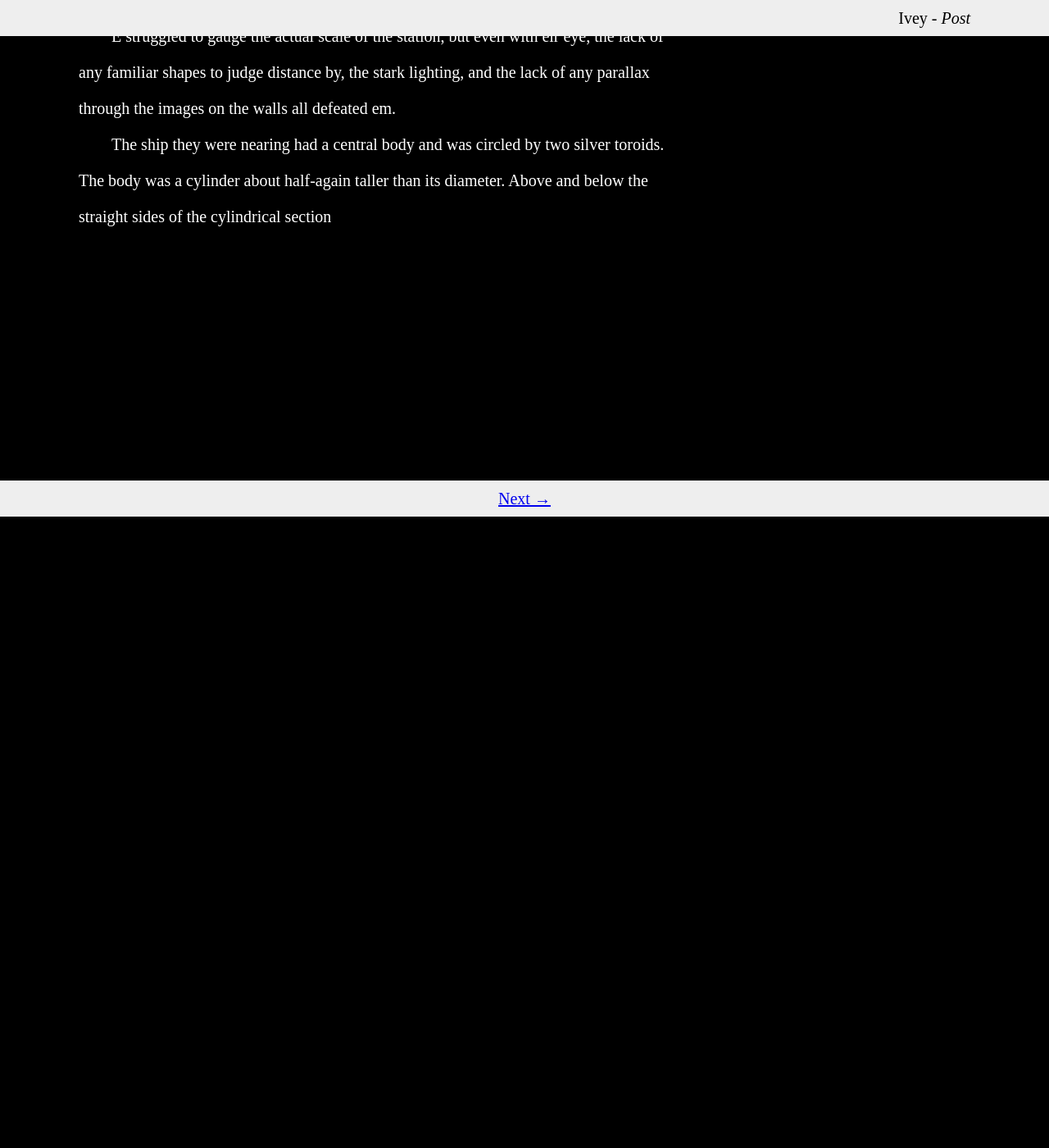
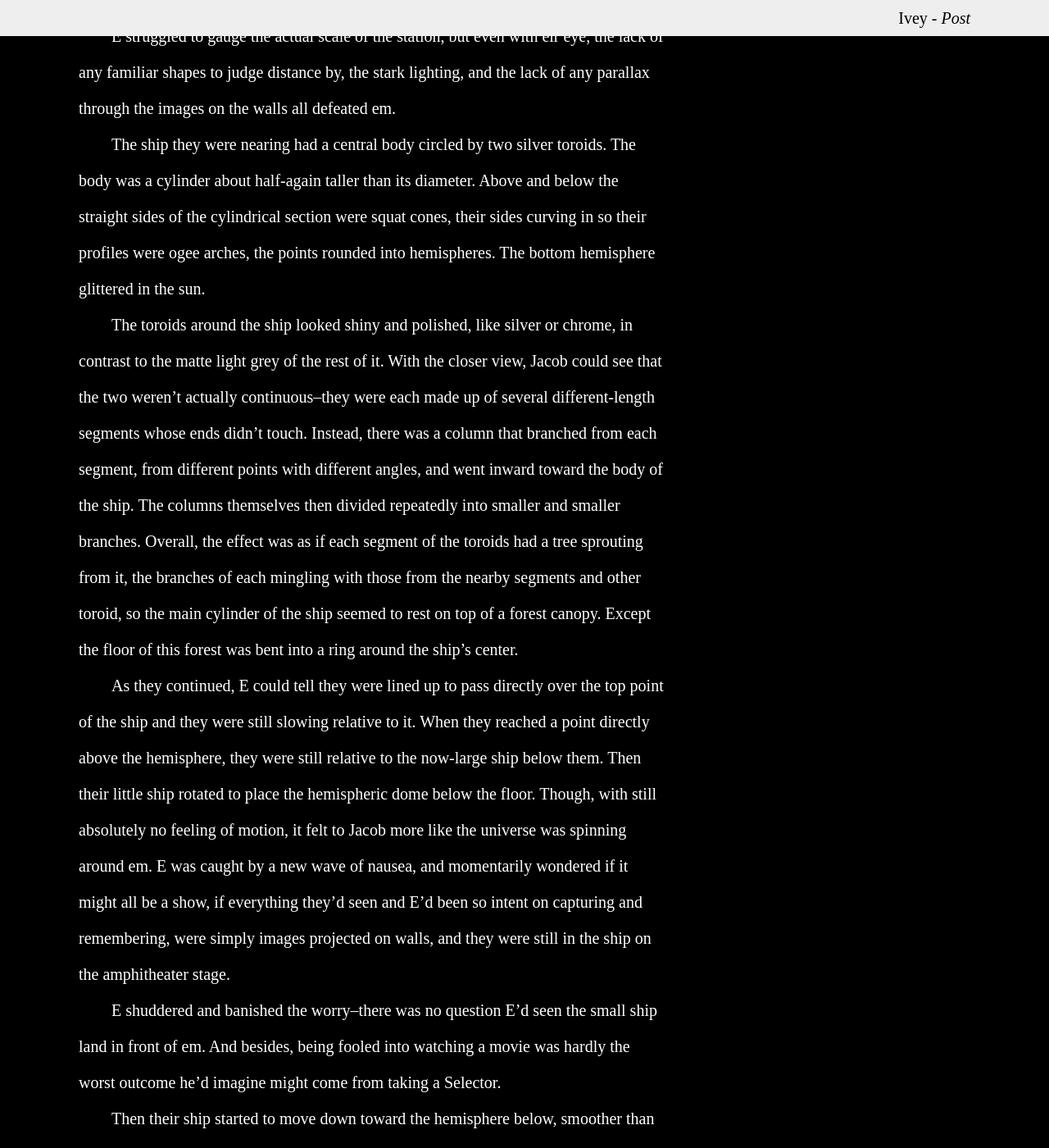
Before and after one commit to gleneivey/post-novel, a Jekyll site: the page built from docs/8.md, in a window 1280 px wide and 1400 px high, scrolled down 13453 px. Shown: the whole window at 82% size. Built offline with Jekyll 4.4.1, drawn with Linux system fonts in a browser that asks for light colours; our own code applies the rules of GitHub Pages for plain Markdown files; before the commit the page ends 14083 px from its top, so only the background shows below that; some of the changed text lies outside the part shown.

Commit message:
18228 words. In the landing bay

```diff
--- a/docs/8.md
+++ b/docs/8.md
@@ -386,9 +386,9 @@ E stood up, stretched eir arms, and walked until E was under the
 bright spot on the ceiling.  E put eir arm up, tried to make two
 circles with eir hand so that the silver spot was in the center, and
 then slashed eir arm out to the side.  Nothing happened.  E glanced
-around--Jacob wasn't paying attention to em, and the Chaiken were
-watching em but inscrutable.  E repeated the performance, and still
-there was no change in the ceiling's image.
+around--Jacob wasn't paying attention to em.  The Chaiken were
+watching em, but eir faces were unreadable.  E repeated the
+performance, and still there was no change in the ceiling's image.
 
 "Near sigil," said the Chaiken lying a meter from Trace.  "May circle
 opposite, end fold hand."
@@ -424,21 +424,90 @@ drawing.  E'a realized that E'a'd become a subject.
 *****
 
 It took them another twenty minutes to reach the station and the other
-ship.  Their ship had turned a few minutes before, shifting their
-destination from ceiling to floor, and begun firing its engines
-again.  They were closing in on the ship Trace had spotted near the
-top of the station.  Looking toward the planet, the great X stretched
-down below them for klicks.  As they'd approached, Jacob noticed that
-there was some light scaffolding or cables spanning the distance
-between the bottom of the X and inside surface of the round cap, about
-twice the width of one of the X's arms.
+ship.  Their ship had turned a few minutes before, shifting the view
+of their destination from ceiling to floor, and begun firing its
+engines again.  They were closing in on the ship Trace had spotted
+near the top of the station.  Looking toward the planet, the great X
+stretched down below them for klicks.  As they'd approached, Jacob
+noticed that there was some light scaffolding or cables spanning the
+distance between the bottom of the X and inside surface of the round
+cap, about twice the width of one of the X's arms.
 
 E struggled to gauge the actual scale of the station, but even with
 eir eye, the lack of any familiar shapes to judge distance by, the
 stark lighting, and the lack of any parallax through the images on the
 walls all defeated em.
 
-The ship they were nearing had a central body and was circled by two
-silver toroids.  The body was a cylinder about half-again taller than
-its diameter.  Above and below the straight sides of the cylindrical
-section
+The ship they were nearing had a central body circled by two silver
+toroids.  The body was a cylinder about half-again taller than its
+diameter.  Above and below the straight sides of the cylindrical
+section were squat cones, their sides curving in so their profiles
+were ogee arches, the points rounded into hemispheres.  The bottom
+hemisphere glittered in the sun.
+
+The toroids around the ship looked shiny and polished, like silver or
+chrome, in contrast to the matte light grey of the rest of it.  With
+the closer view, Jacob could see that the two weren't actually
+continuous--they were each made up of several different-length
+segments whose ends didn't touch.  Instead, there was a column that
+branched from each segment, from different points with different
+angles, and went inward toward the body of the ship.  The columns
+themselves then divided repeatedly into smaller and smaller branches.
+Overall, the effect was as if each segment of the toroids had a tree
+sprouting from it, the branches of each mingling with those from the
+nearby segments and other toroid, so the main cylinder of the ship
+seemed to rest on top of a forest canopy.  Except the floor of this
+forest was bent into a ring around the ship's center.
+
+As they continued, E could tell they were lined up to pass directly
+over the top point of the ship and they were still slowing relative to
+it.  When they reached a point directly above the hemisphere, they
+were still relative to the now-large ship below them.  Then their
+little ship rotated to place the hemispheric dome below the floor.
+Though, with still absolutely no feeling of motion, it felt to Jacob
+more like the universe was spinning around em.  E was caught by a new
+wave of nausea, and momentarily wondered if it might all be a show,
+if everything they'd seen and E'd been so intent on capturing and
+remembering, were simply images projected on walls, and they were
+still in the ship on the amphitheater stage.
+
+E shuddered and banished the worry--there was no question E'd seen the
+small ship land in front of em.  And besides, being fooled into
+watching a movie was hardly the worst outcome he'd imagine might come
+from taking a Selector.
+
+Then their ship started to move down toward the hemisphere below,
+smoother than an elevator.  E could see that they were actually
+off-center and coming down toward its sloping side.  As they got close
+enough Jacob felt like E could jump the distance, the surface of the
+hemisphere just below began to pucker away from them, making a dimple,
+then a pocket, in the hemisphere's surface.  When they were well into
+the pocket, with its rim showing above the ceiling of their cabin, the
+bottom of the pocket seemed to pop.  A hole formed in its center,
+quickly widening irregularly, like a slow-motion video of a bubble or
+balloon collapsing.  At the same time, a new surface seemed to be
+shooting up from the opening in the hemisphere around them.  Within
+fifteen seconds, the pocket below and around them was entirely gone,
+and a new one had formed above, protruding from the hemisphere and
+contracting as they continued to descend.
+
+The pocket's withdrawal revealed a large, brightly lit chamber.  It
+was about thirty meters across, and extended down about six from the
+curve of the hemisphere over them.  The walls and curved ceiling were
+a lavender so light it was almost white, with the floor a couple of
+shades darker.  There were two other small ships like theirs on the
+floor within, spaced so that, once theirs had settled, they were at
+the points of a triangle around the center of the chamber.  There was
+a cluster of figures standing near where they would touch down.
+
+The rate of their descent hadn't changed at all until they were only a
+couple of meters above the floor, when the legs of their ship extended
+suddenly and brought them to a halt on the floor.  Instantly after,
+the images cleared from the inside of the two hatches they'd entered
+by and the opened out and up.
+
+They were _not_ still in the amphitheater.  Jacob felt the evaporation
+of a tiny hope E hadn't realized E'd had.  Bright light streamed
+through the hatch.  E saw the same view the rest of the walls were
+still showing--the large chamber around them, and a group of five
+Chaiken a few meters back from where they'd come to rest.
```
